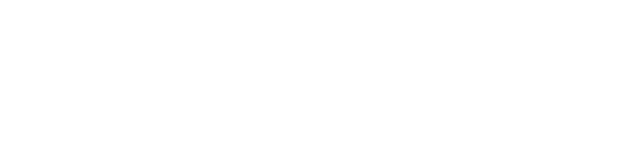
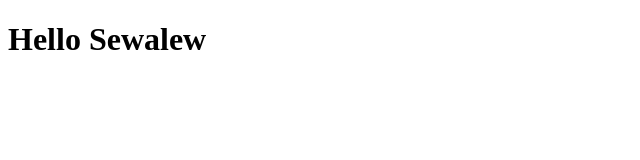
Before and after one commit to sewalewsetotaw/Test-Demo, a plain HTML site: page index.html.html in a window 1280 px wide. Shown: the whole page, without its empty margins (0-640 px from the left). Drawn offline with Linux system fonts and the light colour scheme.

Commit message:
updating index page

```diff
--- a/index.html.html
+++ b/index.html.html
@@ -3,9 +3,9 @@
 <head>
     <meta charset="UTF-8">
     <meta name="viewport" content="width=device-width, initial-scale=1.0">
-    <title>Document</title>
+    <title>Test Page</title>
 </head>
 <body>
-
+    <h1>Hello Sewalew</h1>
 </body>
 </html>
```
